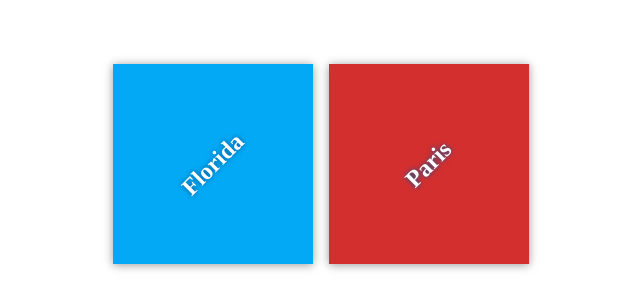
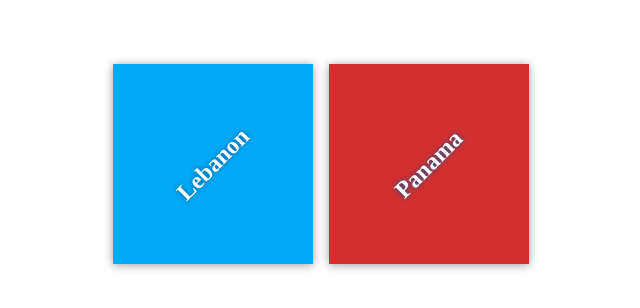
Before and after one commit to Scoot32/My-Travel-Plans, a plain HTML site: page index.html in a window 1280 px wide. Shown: the part 236-544 px from the top of the page, 319-959 px from the left. Drawn offline with Linux system fonts and the light colour scheme.

Commit message:
Change destinations

```diff
--- a/index.html
+++ b/index.html
@@ -11,11 +11,11 @@
     <div class="container">
         <div class="destination-container">
             <div class="destination" id="florida">
-                <h2>Florida</h2>
+                <h2>Lebanon</h2>
             </div>
 
             <div class="destination" id="paris">
-                <h2>Paris</h2>
+                <h2>Panama</h2>
             </div>
         </div>
     </div>
```
